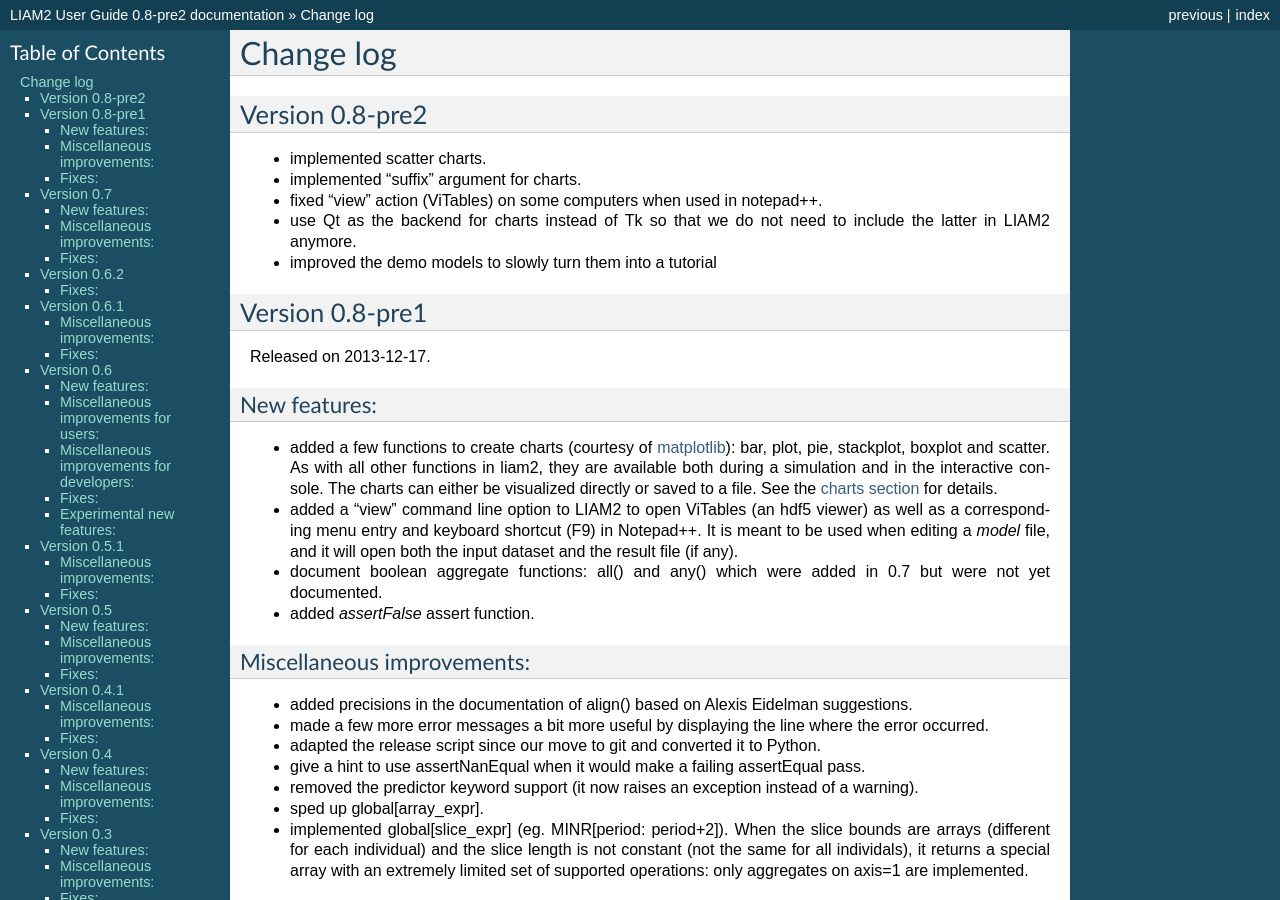
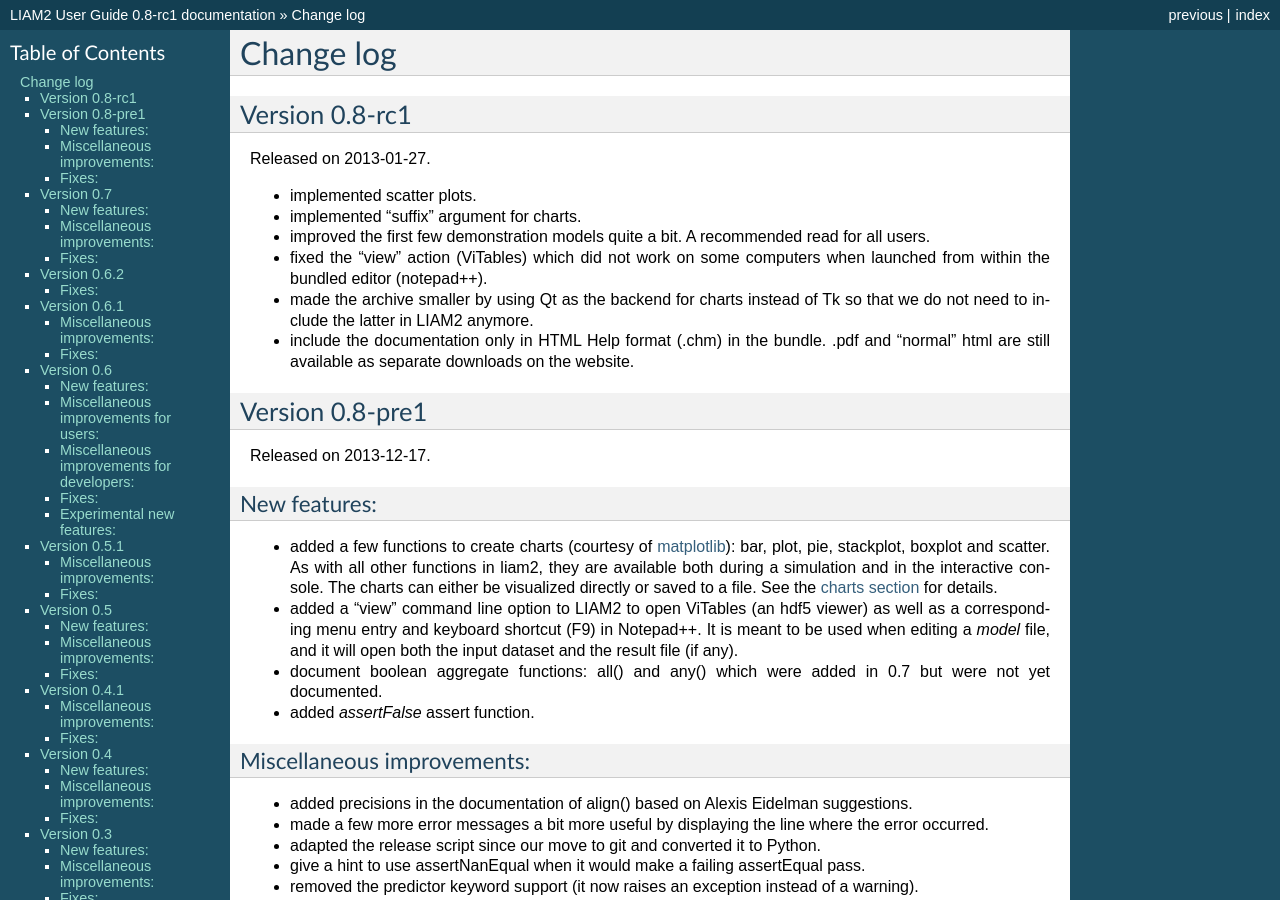
Before and after one commit to liam2/liam2, a Sphinx documentation site: the page built from doc/usersguide/source/changes.rst, in a window 1280 px wide and 900 px high. Built offline with Sphinx 7.4.7, drawn with Linux system fonts in a browser that asks for light colours; formulas are drawn with MathJax 3; some of the changed text lies outside the part shown.

Commit message:
prepare for RC1

```diff
--- a/doc/usersguide/source/changes.rst
+++ b/doc/usersguide/source/changes.rst
@@ -3,19 +3,28 @@
 Change log
 ##########
 
-Version 0.8-pre2
-================
+Version 0.8-rc1
+===============
 
-* implemented scatter charts.
+Released on 2013-01-27.
+
+* implemented scatter plots.
 
 * implemented "suffix" argument for charts.
 
-* fixed "view" action (ViTables) on some computers when used in notepad++.
+* improved the first few demonstration models quite a bit. A recommended read
+  for all users.
 
-* use Qt as the backend for charts instead of Tk so that we do not need
-  to include the latter in LIAM2 anymore.
+* fixed the "view" action (ViTables) which did not work on some computers when
+  launched from within the bundled editor (notepad++).
 
-* improved the demo models to slowly turn them into a tutorial
+* made the archive smaller by using Qt as the backend for charts instead of Tk
+  so that we do not need to include the latter in LIAM2 anymore.
+
+* include the documentation only in HTML Help format (.chm) in the bundle.
+  .pdf and "normal" html are still available as separate downloads on the
+  website.
+
 
 Version 0.8-pre1
 ================
--- a/doc/usersguide/source/conf.py
+++ b/doc/usersguide/source/conf.py
@@ -51,7 +51,7 @@
 # The short X.Y version.
 version = '0.8'
 # The full version, including alpha/beta/rc tags.
-release = '0.8-pre2'
+release = '0.8-rc1'
 
 # The language for content autogenerated by Sphinx. Refer to documentation
 # for a list of supported languages.
```
Also changed, not shown: 2 other files.
